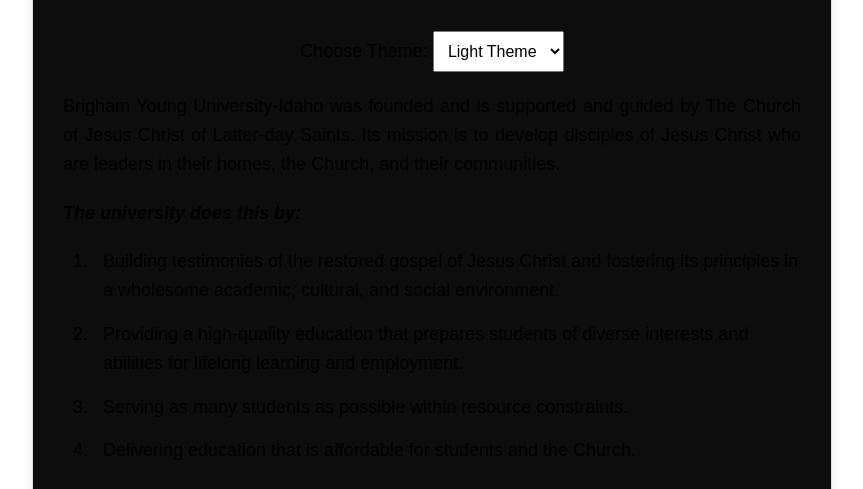
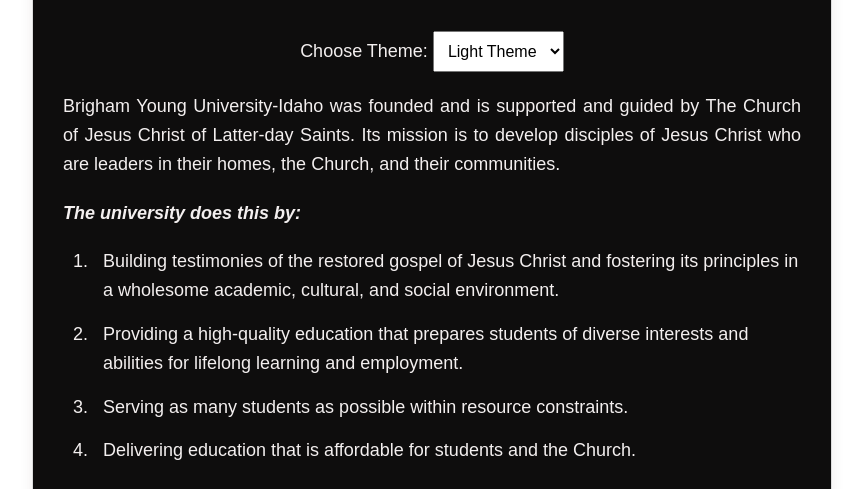
Before and after one commit to sunanda143/wdd131, a plain HTML site: page index.html in a window 1280 px wide. Shown: the part 220-709 px from the top of the page, without its empty margins (208-1071 px from the left). Drawn offline with Linux system fonts and the light colour scheme.

Commit message:
Update styles.css

```diff
--- a/styles.css
+++ b/styles.css
@@ -11,7 +11,7 @@ body {
     font-size: 18px;
     line-height: 1.6;
     background-color: #ffffff;
-    color: #000000;
+    color: #f3efef;
     margin: 0;
     padding: 0;
     transition: background-color 0.3s ease, color 0.3s ease; /* Smooth transitions */
```
